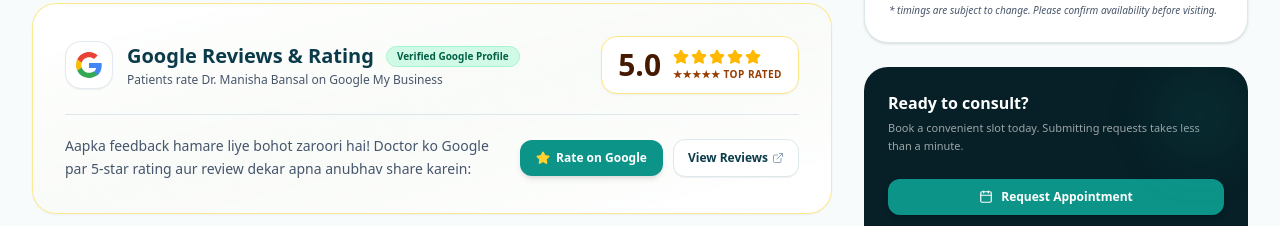
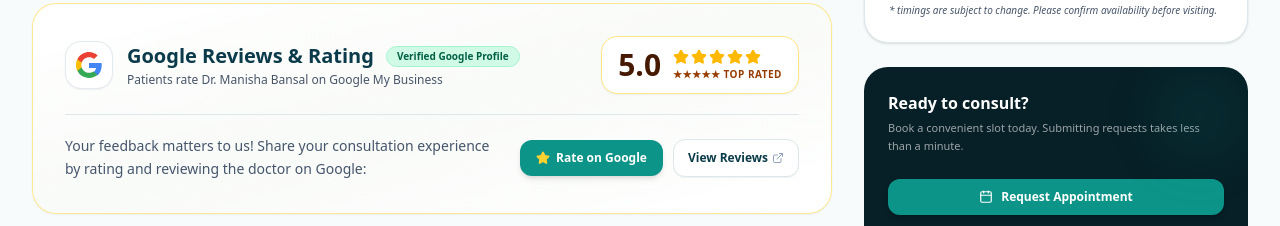
Before and after one commit to ramlalkumawat/bansal-healthcare, a Next.js app: page /doctor/dr-manisha-bansal in a window 1280 px wide. Shown: the part 960-1186 px from the top of the page. Built offline with nearby package versions, Linux system fonts and the light colour scheme.

Commit message:
Update Google review invitation text to English in doctor details view

```diff
--- a/src/components/DoctorDetailsView.tsx
+++ b/src/components/DoctorDetailsView.tsx
@@ -295,7 +295,7 @@
                   {/* Actions for Clients to Rate / Give Feedback */}
                   <div className="flex flex-col sm:flex-row items-stretch sm:items-center justify-between gap-3">
                     <p className="text-xs sm:text-sm text-slate-600 font-medium leading-relaxed">
-                      Aapka feedback hamare liye bohot zaroori hai! Doctor ko Google par 5-star rating aur review dekar apna anubhav share karein:
+                      Your feedback matters to us! Share your consultation experience by rating and reviewing the doctor on Google:
                     </p>
 
                     <div className="flex items-center gap-2.5 shrink-0">
```
